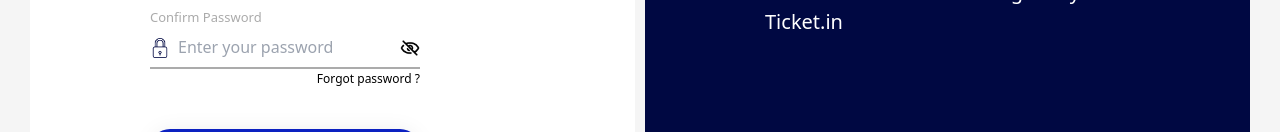
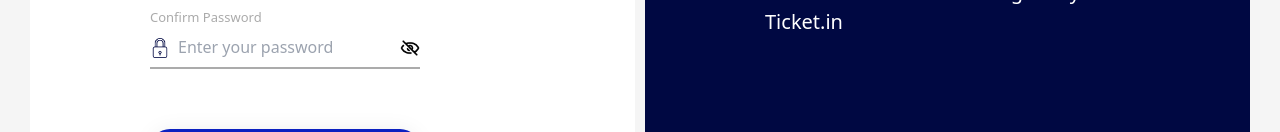
Before and after one commit to DiftaFitrahul/frontend-ticket.in, a Next.js app: page /auth/register in a window 1280 px wide. Shown: the part 668-800 px from the top of the page. Built offline with nearby package versions, Linux system fonts and the light colour scheme.

Commit message:
fix: remove forgot password, update readme

```diff
--- a/src/pages/auth/register.jsx
+++ b/src/pages/auth/register.jsx
@@ -223,12 +223,13 @@ export default function Register() {
                 </span>
               </label> */}
 
-              <Link
+              {/* <Link
                 href=""
                 className="absolute inset-y-0 right-0 flex items-center "
               >
                 <p className="text-black text-[12px]">Forgot password ?</p>
               </Link>
+              */}
             </div>
             <div className="flex justify-center items-center w-[calc(60vw)] sm:w-[calc(25vw-50px)]  sm:min-w-[270px]">
               <button
```
Also changed, not shown: 1 other file (tests, documents, lock files or other folders).
